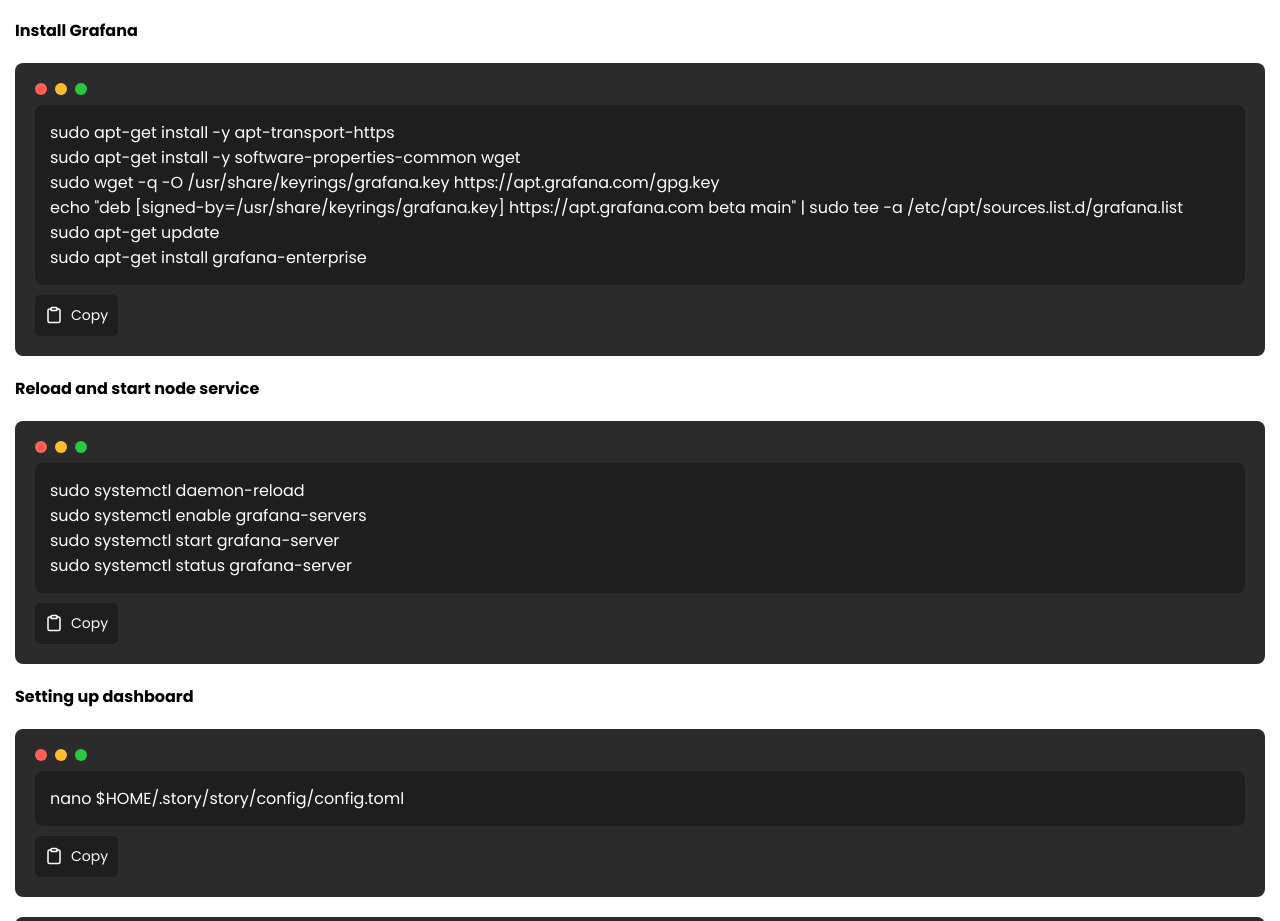
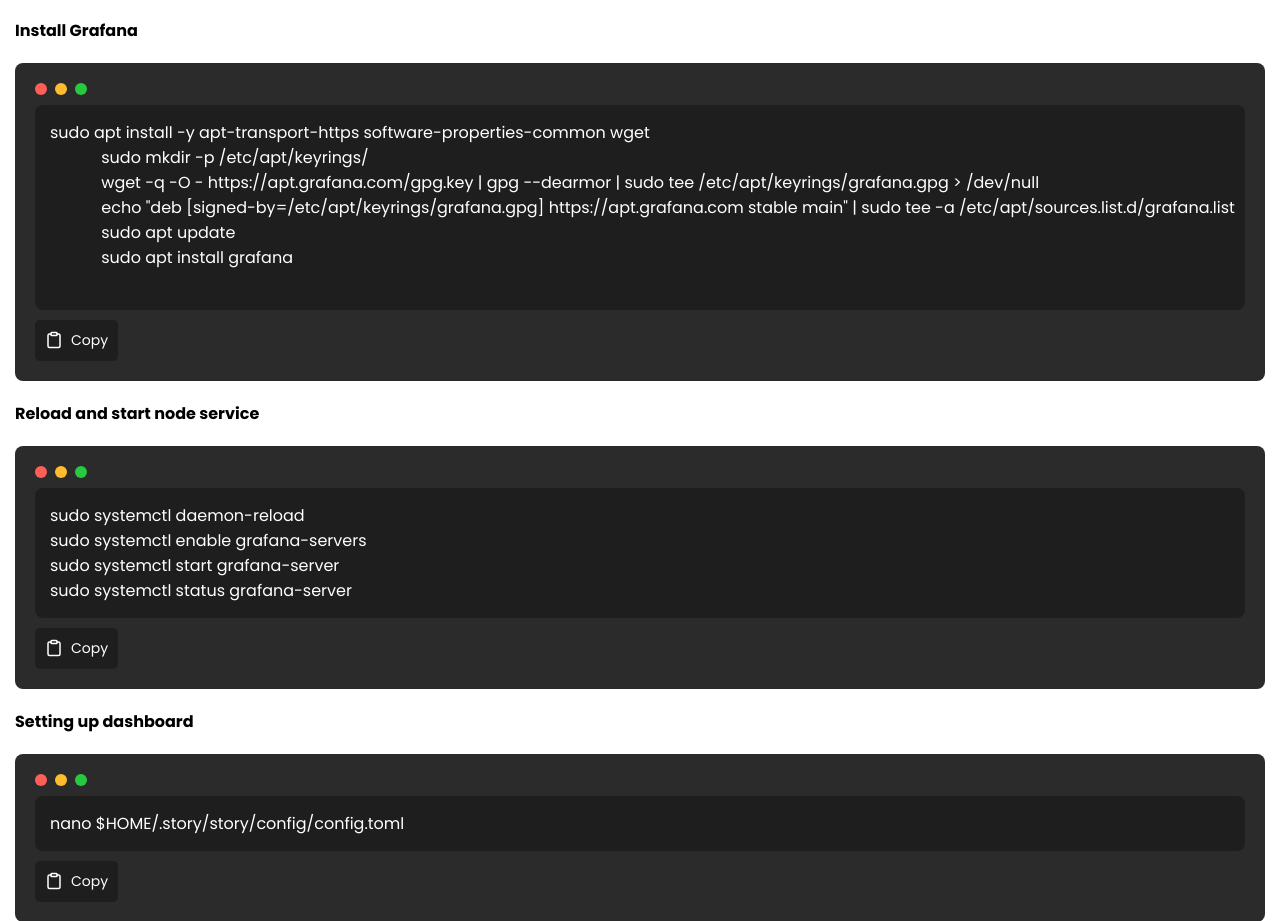
Before and after one commit to antonbelinskiy/story-protocol-explorer, a React (Create React App) app: page /install-node in a window 1280 px wide. Shown: the part 8574-9495 px from the top of the page. Built offline with nearby package versions, Linux system fonts and the light colour scheme.

Commit message:
changed grafana guide

```diff
--- a/src/pages/InstallingManual.jsx
+++ b/src/pages/InstallingManual.jsx
@@ -314,12 +314,13 @@
 
                 <h4>Install Grafana</h4>
                 <CodeBlock
-                    codeText={`sudo apt-get install -y apt-transport-https
-sudo apt-get install -y software-properties-common wget
-sudo wget -q -O /usr/share/keyrings/grafana.key https://apt.grafana.com/gpg.key
-echo "deb [signed-by=/usr/share/keyrings/grafana.key] https://apt.grafana.com beta main" | sudo tee -a /etc/apt/sources.list.d/grafana.list
-sudo apt-get update
-sudo apt-get install grafana-enterprise`}
+                    codeText={`sudo apt install -y apt-transport-https software-properties-common wget
+            sudo mkdir -p /etc/apt/keyrings/
+            wget -q -O - https://apt.grafana.com/gpg.key | gpg --dearmor | sudo tee /etc/apt/keyrings/grafana.gpg > /dev/null
+            echo "deb [signed-by=/etc/apt/keyrings/grafana.gpg] https://apt.grafana.com stable main" | sudo tee -a /etc/apt/sources.list.d/grafana.list
+            sudo apt update
+            sudo apt install grafana
+`}
                 />
 
                 <h4>
```
